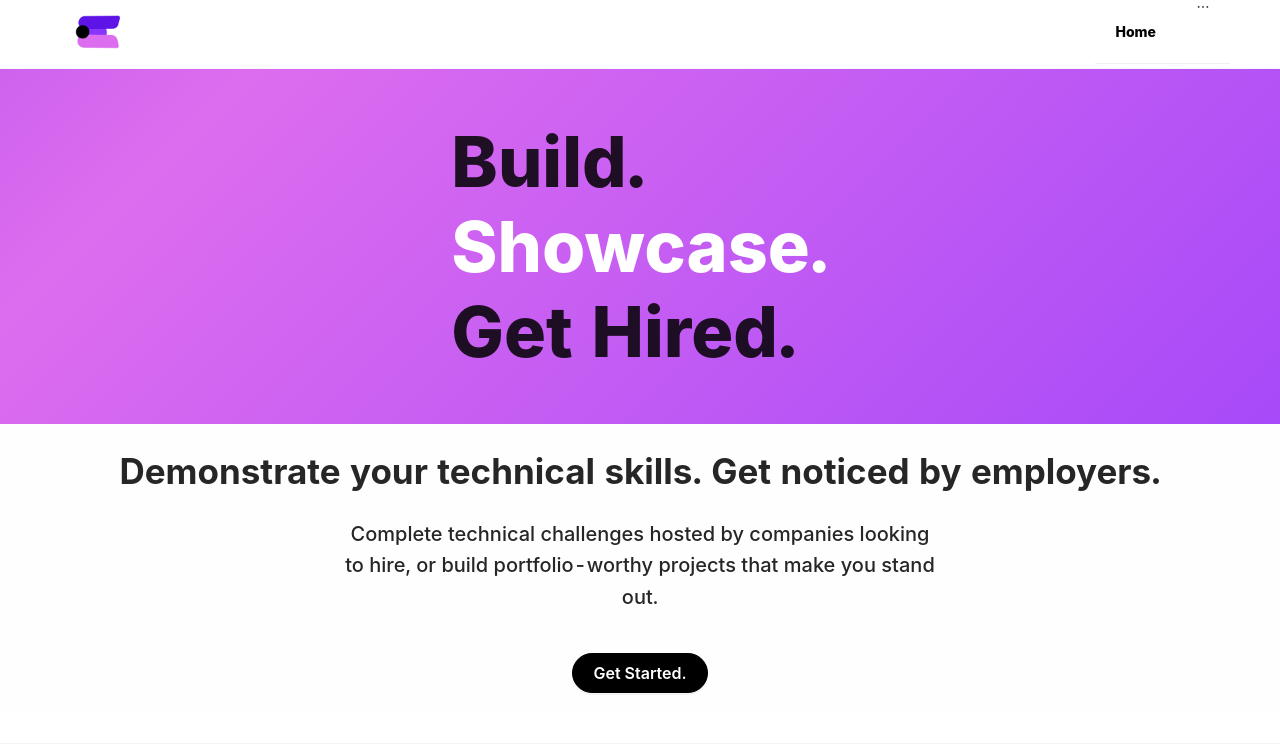
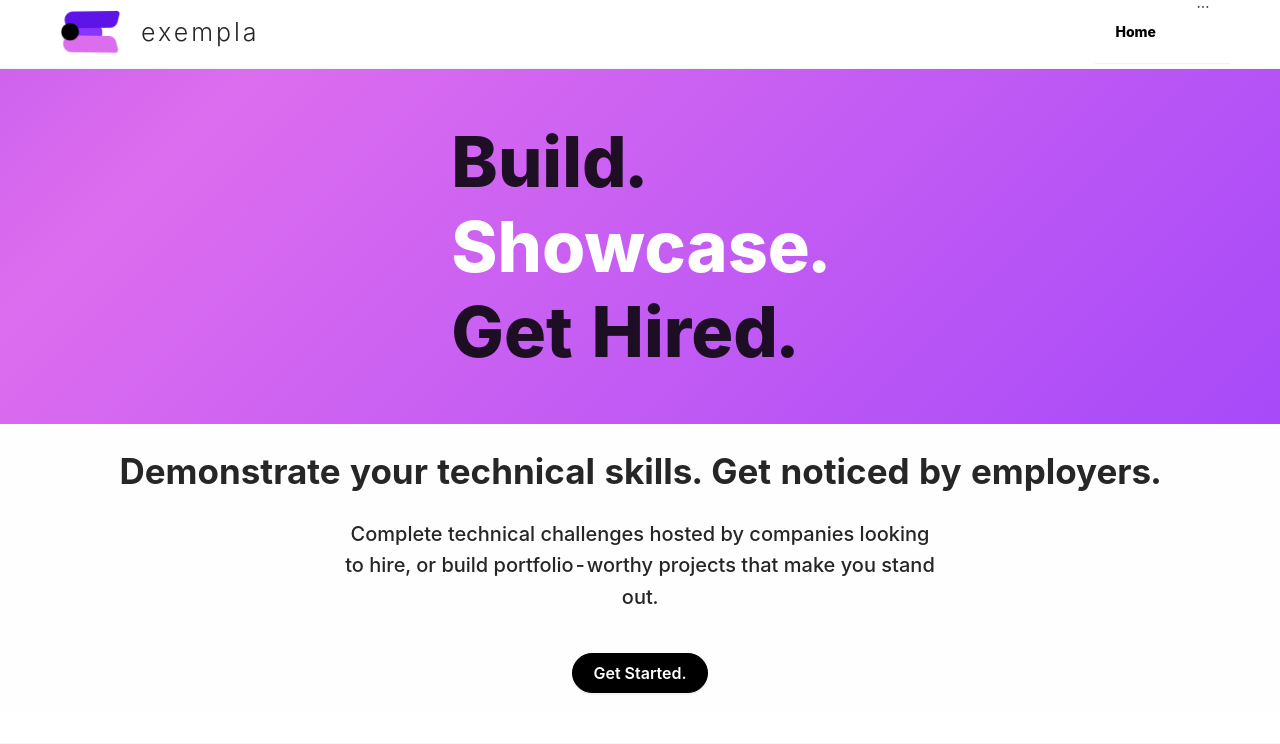
Before and after one commit to alexvirga/ttp-hacks, a React (Create React App) app: page / in a window 1280 px wide. Shown: the top 744 px of the page. Built offline with nearby package versions, Linux system fonts and the light colour scheme; no server answers; the database is empty.

Commit message:
landing page title animation

```diff
--- a/src/App.css
+++ b/src/App.css
@@ -61,9 +61,9 @@ p {
   flex-direction: column;
 }
 
-/*--------- Landing Page --------- */
+/*--------- Login Page --------- */
 
-.Landing-background {
+.login-background {
   background: url(landing-img.png);
   background-repeat: no-repeat;
   display: flex;
@@ -73,7 +73,7 @@ p {
   background-attachment: inherit;
 }
 
-.Landing-container {
+.login-container {
   display: flex;
   flex-direction: row;
   height: 100%;
@@ -92,9 +92,7 @@ p {
   align-self: center;
 }
 
-.landing-title {
-  color: white;
-}
+
 
 .exempla-logo {
   vertical-align: middle;
@@ -117,7 +115,7 @@ p {
   max-width: 100%;
 }
 
-/*--------- Landing Page Two --------- */
+/*--------- Landing Page  --------- */
 
 .landing-header {
   text-align: left;
@@ -176,11 +174,7 @@ p {
   font-size: 70px;
 }
 
-.landing-container-main {
-  display: inline-flex;
-  align-items: center;
-  flex-direction: column;
-}
+
 
 .landing-login-buttons {
   margin: 20px;
@@ -219,6 +213,38 @@ font-size: 20px;
   font-size: 30px;
   font-weight: 700;
 }
+
+
+/* ---- Title Animation */
+
+.build {
+  animation: showTopText 1s;
+
+}
+
+.showcase {
+  animation: showTopText 1.5s;
+
+}
+
+.hired {
+  animation: showTopText 2s;
+
+}
+
+
+@keyframes showTopText {
+  0% {opacity: 0 }
+  49% { opacity: 0 }
+  50% { opacity: 1 }
+  100% { opacity: 1 }
+}
+@keyframes showBottomText {
+  0% { transform: translate3d(0, -100%, 0); }
+  100% { transform: translate3d(0, 0, 0); }
+}
+
+
 
 
   /* ---------- Company  Landing ------- */
@@ -278,11 +304,10 @@ font-size: 20px;
 
 .logo-navbar {
   display: flex;
-  height: 100%;
+  height: 70%;
   width: auto;
   margin: auto;
   margin-left: 10px;
-  padding: 15px;
 }
 
 /* Profile */
@@ -304,10 +329,22 @@ font-size: 20px;
 }
 
 .logo {
+  display: flex;
+  flex-direction: row;
   height: 100%;
   float: left;
+
 }
 
+.logo > p {
+  font-weight: 300;
+    font-size: 25px;
+    margin-left: 20px;
+    letter-spacing: 3px;
+
+
+
+}
 /* Homepage */
 
 .homepage-header {
@@ -374,7 +411,7 @@ font-size: 20px;
   .Nav-links {
     justify-content: center;
   }
-  .Landing-background {
+  .login-background {
     display: none;
   }
 }
--- a/src/Components/LandingTwo.js
+++ b/src/Components/LandingTwo.js
@@ -17,9 +17,10 @@ class LandingTwo extends Component {
       <div className="landing-container-main">
           <div className="gradient-background">
         <div className="landing-header">
-          <h1>Build.</h1>
-          <h1 style={{ color: "#FFFF" }}>Showcase.</h1>
-          <h1>Get Hired.</h1>
+          <h1 className="build">Build.</h1>
+          <h1 className="showcase" style={{ color: "#FFFF" }}>Showcase.</h1>
+          <h1 className="hired">Get Hired.</h1>
+
         </div>
         </div>
         <div className="subtitles-container">
@@ -35,7 +36,7 @@ class LandingTwo extends Component {
     <img className="candidate-img"src={candidate} alt=""/>
     <div className="candidate-info">
     <h1 className="candidate-info-header"> Job Seekers</h1>
-    <div >
+    <div className="list-animation">
     <h3> - Participate in coding challenges hosted by actively-hiring companies.</h3>
     <h3> - Flex your coding skills with our weekly portfolio-building challenges.</h3>
     <h3> - Receive updates on the status of your submission. No more follow-ups with recruiters.</h3>
--- a/src/Components/Login.js
+++ b/src/Components/Login.js
@@ -13,8 +13,8 @@ class Login extends Component {
       <Redirect to="homepage" />
     ) : (
 
-      <div className="Landing-container">
-        <div className="Landing-background" />
+      <div className="login-container">
+        <div className="login-background" />
         <div className="Auth-container">
           <img className="exempla-logo" src={exem} alt="" />
           <h1 className="exempla-text"> exempla </h1>
--- a/src/Components/Navbar.js
+++ b/src/Components/Navbar.js
@@ -20,6 +20,7 @@ class Navbar extends Component {
           <Header style={{background:"white"}}>
           <div className="logo">
           <img className="logo-navbar" src={exem} alt="" />
+
           </div>
           <div className="Nav-links">
 
--- a/src/Components/NavbarLoggedOut.js
+++ b/src/Components/NavbarLoggedOut.js
@@ -17,7 +17,11 @@ class NavbarLoggedOut extends Component {
         <Layout  className="layout" style={{background: "white"}}>
           <Header style={{background:"white"}}>
           <div className="logo">
+
           <img className="logo-navbar" src={exem} alt="" />
+<p> exempla</p>
+
+
           </div>
 
           <div className="Nav-links">
```
